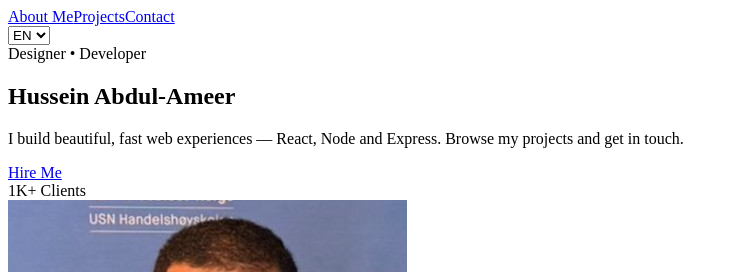
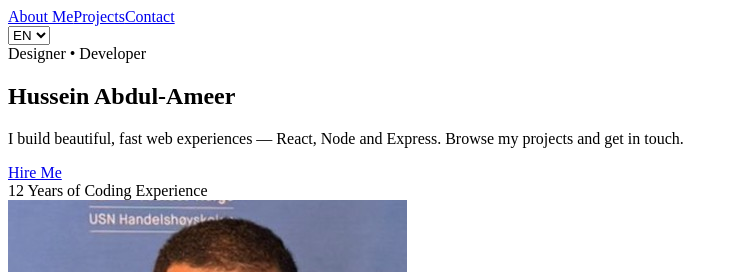
Before and after one commit to Husseinabdulameer11/portofolio, a React (Vite) app in the folder client/: page / in a window 1280 px wide. Shown: the top 272 px of the page, without its empty margins (0-734 px from the left). Built offline with nearby package versions, Linux system fonts and the light colour scheme; the HTML template or start-up script is replaced by a standard one.

Commit message:
second commit

```diff
--- a/client/src/pages/Home.jsx
+++ b/client/src/pages/Home.jsx
@@ -21,7 +21,7 @@ export default function Home() {
           <p className="hero-sub">{aboutTexts[lang]}</p>
           <div className="hero-cta">
             <Link className="btn primary" to="/contact">Hire Me</Link>
-            <div className="clients">1K+ Clients</div>
+            <div className="clients">12 Years of Coding Experience</div>
           </div>
         </div>
         <div className="hero-right">
```
